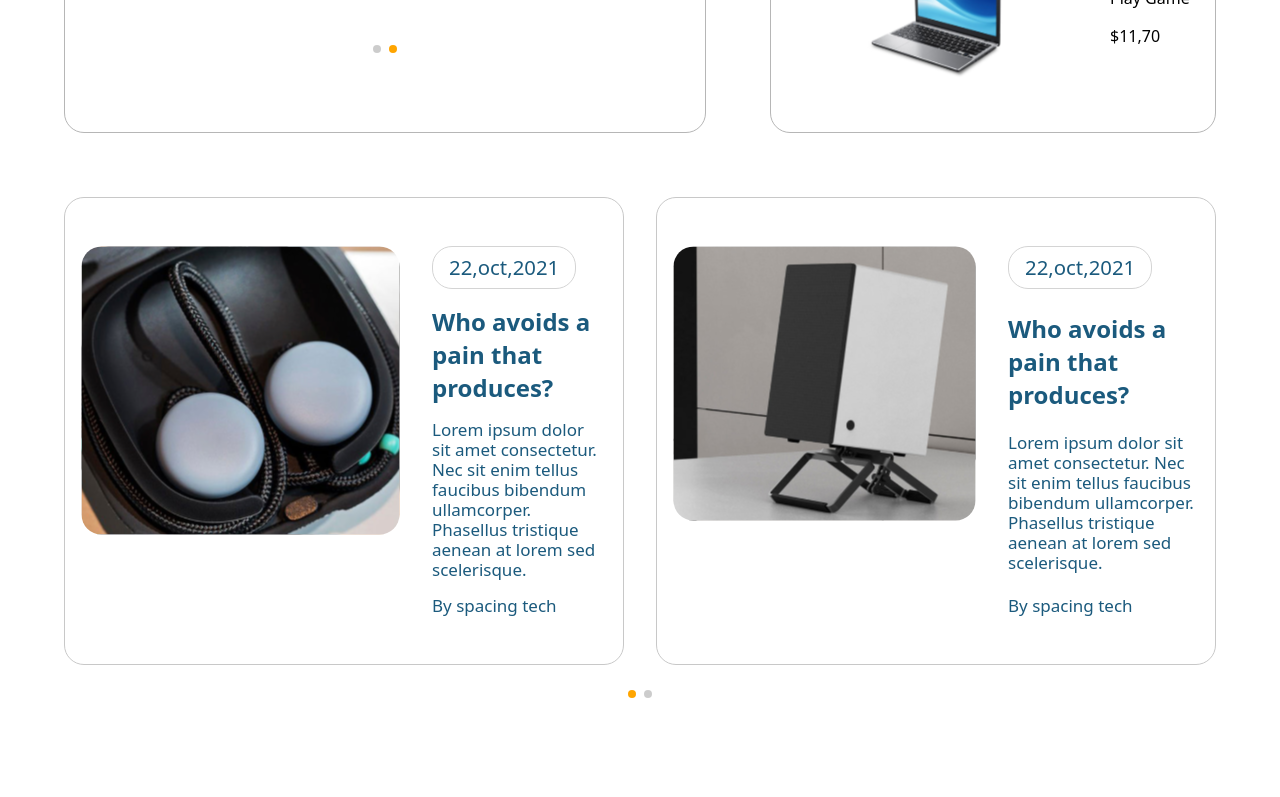
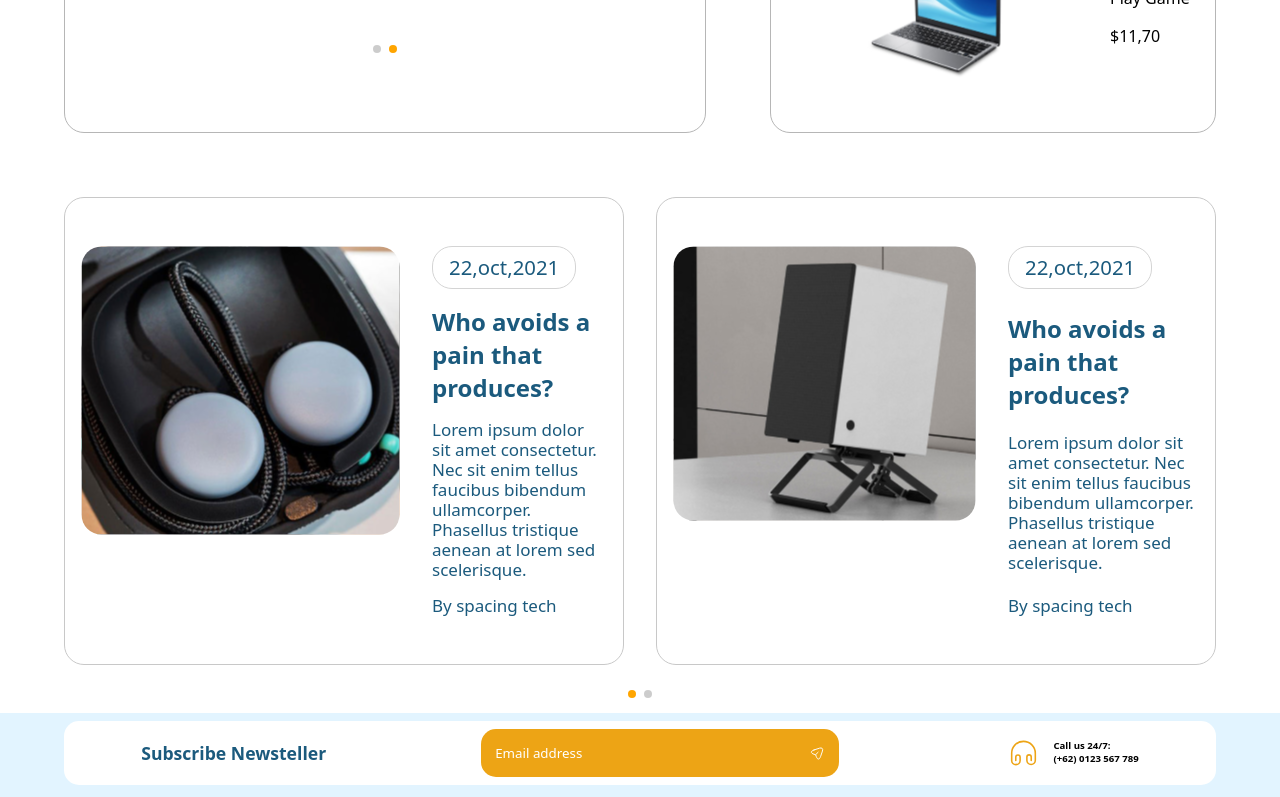
Before and after one commit to obsoleteduser/e-commerce-team-project, a React (Vite) app: page / in a window 1280 px wide. Shown: the part 3104-3901 px from the top of the page. Before the commit the page ends 3817 px from the top, so only its background shows below. Built offline with nearby package versions, Linux system fonts and the light colour scheme; no server answers.

Commit message:
Routes been added

```diff
--- a/src/components/Footer/Footer.css
+++ b/src/components/Footer/Footer.css
@@ -1,7 +1,6 @@
 footer {
     display: flex;
     flex-flow: column wrap;
-    position: fixed;
     bottom: 0;
     background-color: rgb(226, 244, 255);
     align-items: center;
--- a/src/components/Layout/Layout.jsx
+++ b/src/components/Layout/Layout.jsx
@@ -1,5 +1,6 @@
 import React from 'react'
 import { Outlet } from 'react-router-dom'
+import Footer from '../Footer/Footer'
 import Header from '../Header/Header'
 
 export const Layout = () => {
@@ -7,6 +8,7 @@ export const Layout = () => {
     <div className='layout'>
         <Header></Header>
         <Outlet></Outlet>
+        <Footer></Footer>
     </div>
   )
 }
```
